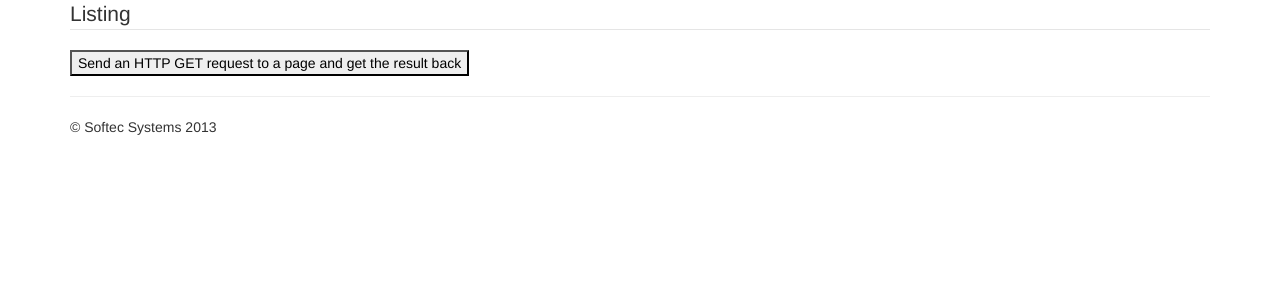
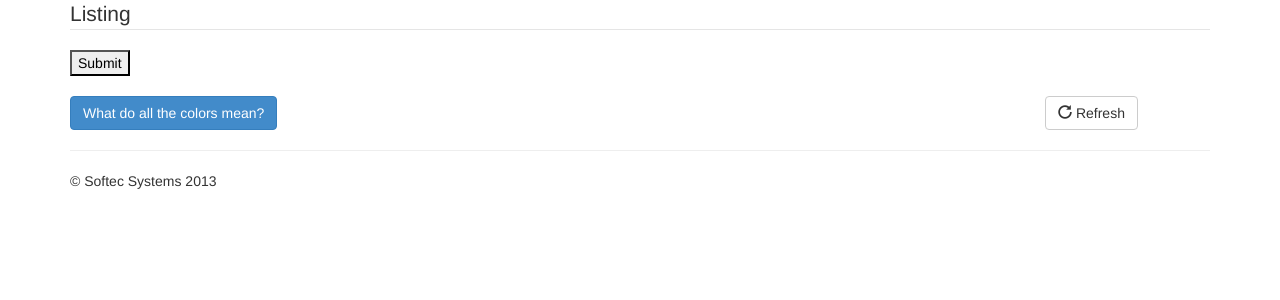
Before and after one commit to doubledubba/softec, a Django app: page /listings/ajax in a window 1280 px wide. Shown: the part 51-351 px from the top of the page. Run offline with Django 3.2, Linux system fonts and the light colour scheme; parts of the project's set-up code (start-up, migrations or seed data) failed here and were passed over.

Commit message:
very basic ajax is working

```diff
--- a/softecNotifications/softecNotifications/templates/notifications/ajax_listing.html
+++ b/softecNotifications/softecNotifications/templates/notifications/ajax_listing.html
@@ -1,14 +1,27 @@
 {% extends "base.html" %}
 
 {% block head %}
+<link href="/static/css/badges.css" rel="stylesheet">
 <script type="text/JavaScript">
 $(document).ready(function(){
-  $("button").click(function(){
-    $.get("http://www.w3schools.com/jquery/demo_test.asp",function(data,status){
-      alert("Data: " + data + "\nStatus: " + status);
+    // Your jQuery code goes in here
+});
+
+function get_offline_computers() {
+    $.getJSON('/listings/json', function(data) {
+        $.each(data.restaurants, function(index, restaurant) {
+            //console.log(restaurant.name);
+            $.each(restaurant.computers, function(index, computer) {
+
+                if (!computer.online) {
+                    console.log(computer);
+                }
+            })
+        })
     });
-  });
-});
+}
+
+
 </script>
 
 {% endblock head %}
@@ -16,5 +29,48 @@ $(document).ready(function(){
 {% block body %}
 <legend>Listing</legend>
 
-<button>Send an HTTP GET request to a page and get the result back</button>
+<input type="submit" onclick="get_offline_computers()"> <br> <br>
+
+
+<div class="row">
+  <div class="col-md-10">
+      <a data-toggle="modal" href="#myModal" class="btn btn-primary btn-md">What do all the colors mean?</a>
+  </div>
+  <div class="col-md-2">
+      <button type="button" class="btn btn-default btn-md" onclick="location.reload(true)">
+          <span class="glyphicon glyphicon-repeat"></span> Refresh
+      </button>
+  </div>
+</div>
+
+  <!-- Modal -->
+  <div class="modal fade" id="myModal" tabindex="-1" role="dialog" aria-labelledby="myModalLabel" aria-hidden="true">
+    <div class="modal-dialog">
+      <div class="modal-content">
+        <div class="modal-header">
+          <button type="button" class="close" data-dismiss="modal" aria-hidden="true">&times;</button>
+          <h4 class="modal-title">What do all of these different colors mean?</h4>
+        </div>
+        <div class="modal-body">
+            <span class="badge badge-success">C_ID</span>
+            <label>Online</label><br>
+
+            <span class="badge badge-important">C_ID</span>
+            <label>Offline during online hours for restaurant</label><br>
+
+            <span class="badge badge-warning">C_ID</span>
+            <label>Offline during offline hours for restaurant</label><br>
+
+            <span class="badge badge-inverse">C_ID</span>
+            <label>Deactivated computer</label><br>
+
+            <span class="badge">C_ID</span>
+            <label>Computer has not done it's first check in yet</label><br>
+        </div>
+        <div class="modal-footer">
+          <button type="button" class="btn btn-primary" data-dismiss="modal">Close</button>
+        </div>
+      </div><!-- /.modal-content -->
+    </div><!-- /.modal-dialog -->
+  </div><!-- /.modal -->
 {% endblock body %}
```
Also changed, not shown: softecNotifications/softecNotifications/softec.db.
